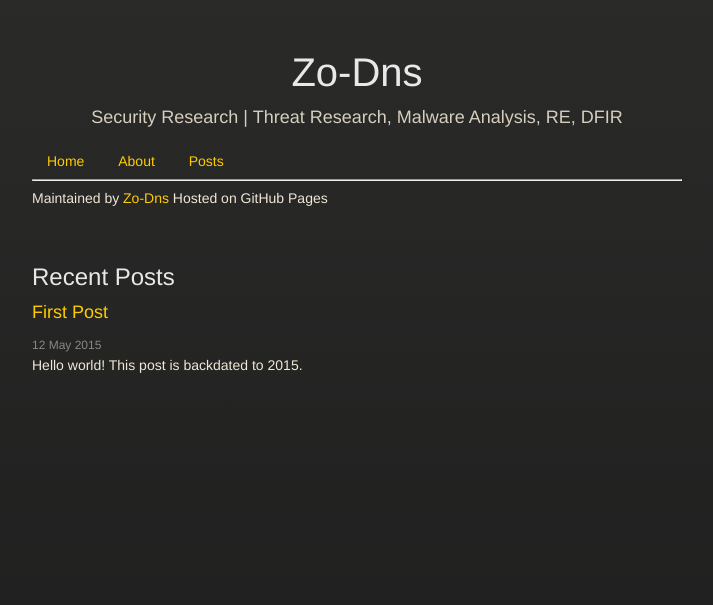
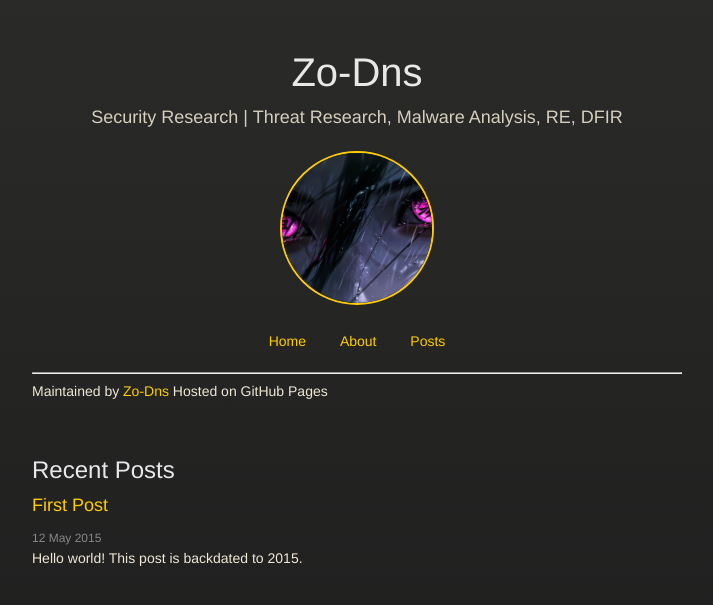
Before and after one commit to Zo-Dns/Zo-Dns.github.io, a Jekyll site: the page built from index.html, in a window 1280 px wide. Shown: the top 605 px of the page, without its empty margins (283-996 px from the left). Built offline with Jekyll 4.4.1, drawn with Linux system fonts in a browser that asks for light colours.

```diff
--- a/_layouts/default.html
+++ b/_layouts/default.html
@@ -16,15 +16,15 @@
           <a href="/"><h1>{{ site.title }}</h1></a>
           <p>{{ site.description }}</p>
 
-          <div style="text-align: center; margin-bottom: 20px;">
-            {% if site.author.avatar %}
-            <img src="{{ site.url }}{{ site.author.avatar }}" alt="Avatar" style="width: 150px; height: 150px; border-radius: 50%; object-fit: cover; margin-bottom: 15px;">
-            {% endif %}
+          <div style="text-align: center; margin: 20px 0;">
+            <img src="{{ site.url }}/assets/images/avatar.png" alt="Avatar" style="width: 150px; height: 150px; border-radius: 50%; object-fit: cover; border: 2px solid #ffcc00;">
           </div>
 
-          <span><a style="padding: 15px;" href="{{ site.url }}/">Home</a></span>
-          <span><a style="padding: 15px;" href="{{ site.url }}/about">About</a></span>
-          <span><a style="padding: 15px;" href="{{ site.url }}/blog_posts">Posts</a></span>
+          <div style="text-align: center; margin-bottom: 20px;">
+            <span><a style="padding: 15px;" href="{{ site.url }}/">Home</a></span>
+            <span><a style="padding: 15px;" href="{{ site.url }}/about">About</a></span>
+            <span><a style="padding: 15px;" href="{{ site.url }}/blog_posts">Posts</a></span>
+          </div>
 
           <hr>
           <span class="credits left">Maintained by <a href="https://github.com/{{ site.github_username }}">{{ site.title }}</a></span>
```
